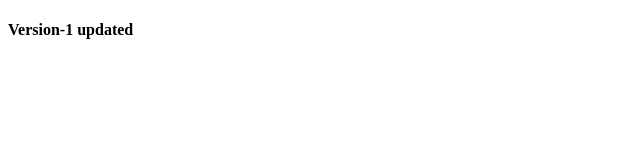
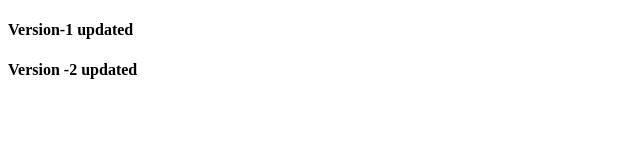
Before and after one commit to Ravitejatorrikonda/52r-git-1, a plain HTML site: page index.html in a window 1280 px wide. Shown: the whole page, without its empty margins (0-640 px from the left). Drawn offline with Linux system fonts and the light colour scheme.

Commit message:
Version-2

```diff
--- a/index.html
+++ b/index.html
@@ -7,5 +7,6 @@
 </head>
 <body>
     <h4>Version-1 updated</h4>
+    <h4>Version -2 updated</h4>
 </body>
 </html>
```
